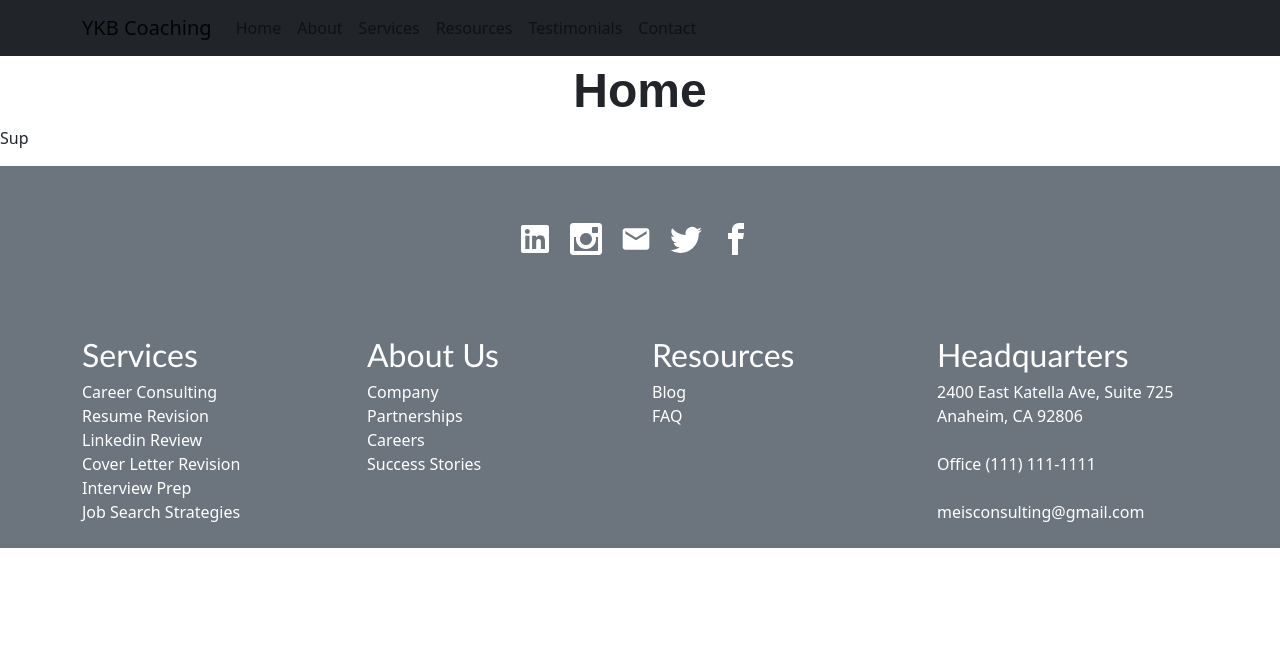
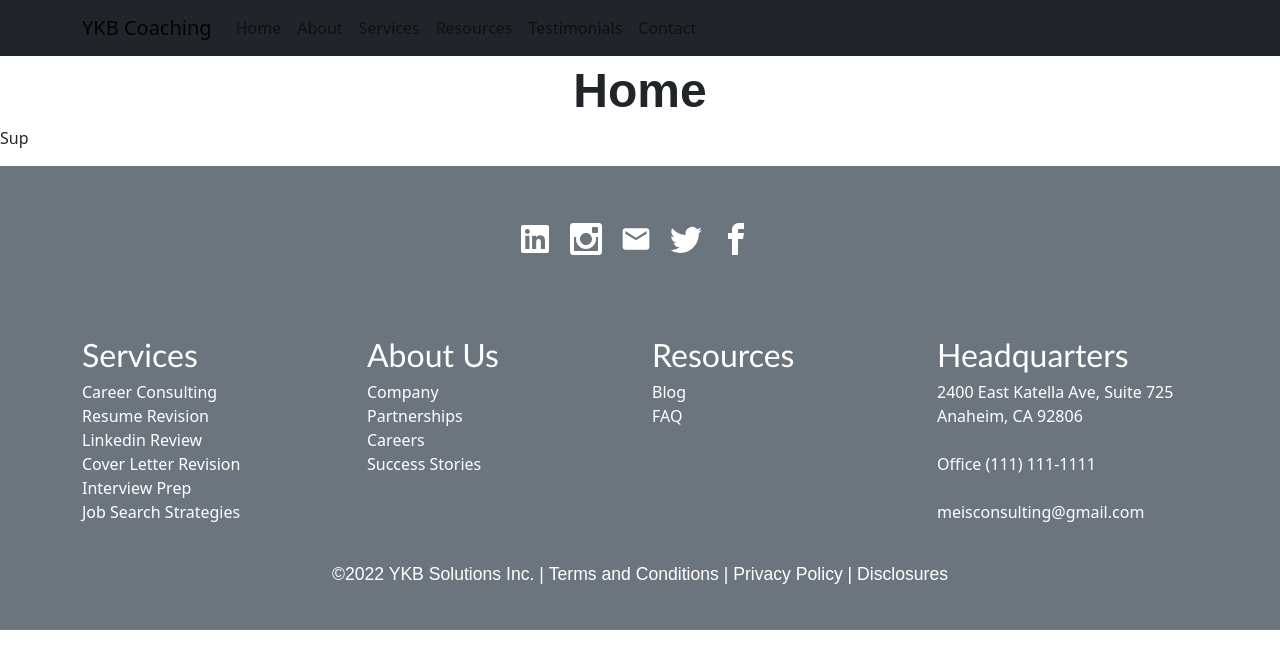
Before and after one commit to jermeewinn/YKB-solutions, a React (Create React App) app: page / in a window 1280 px wide. Shown: the top 668 px of the page. Built offline with nearby package versions, Linux system fonts and the light colour scheme; the HTML template or start-up script is replaced by a standard one.

Commit message:
imported FooterBottom child component to Footer component

```diff
--- a/src/components/Footer/index.js
+++ b/src/components/Footer/index.js
@@ -5,7 +5,7 @@ import FooterResources from './Footer-Resources';
 import FooterAbout from './Footer-About';
 import FooterLogos from './Footer-Logos';
 import FooterHQ from './Footer-HQ';
-
+import FooterBottom from './Footer-Bottom'
 
 // NOTE TO SELF: Next time when implementing CSS Bootstrap for Col, Container, Row elements, just import whatever elements you need from
 // react-bootstrap npm package. Documentation for React-Bootstrap is unreliable.
@@ -22,7 +22,7 @@ function Footer() {
                     <FooterHQ />
                 </Row>
             </Container>
-
+            <FooterBottom />
         </footer>
     );
 };
```
